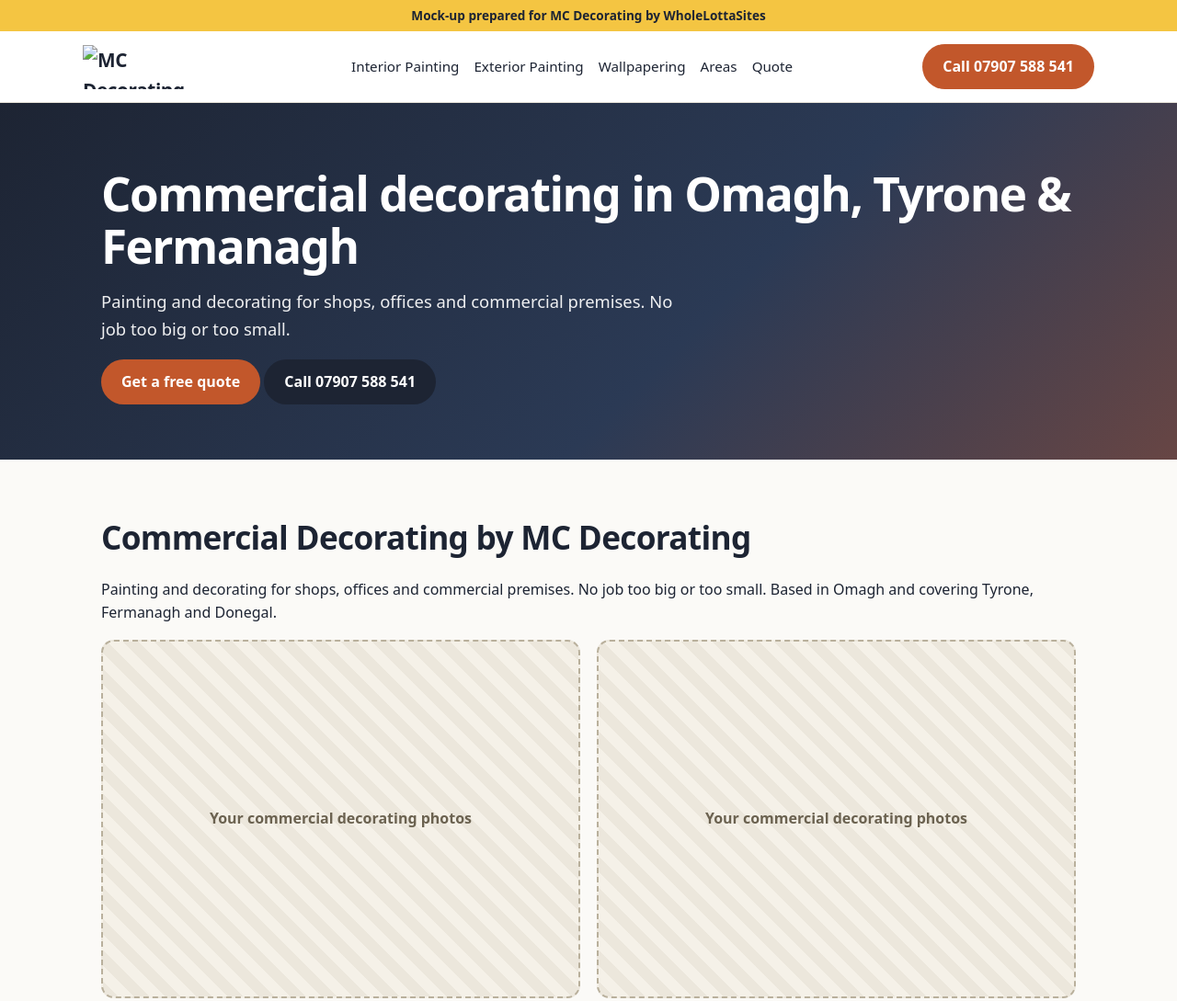
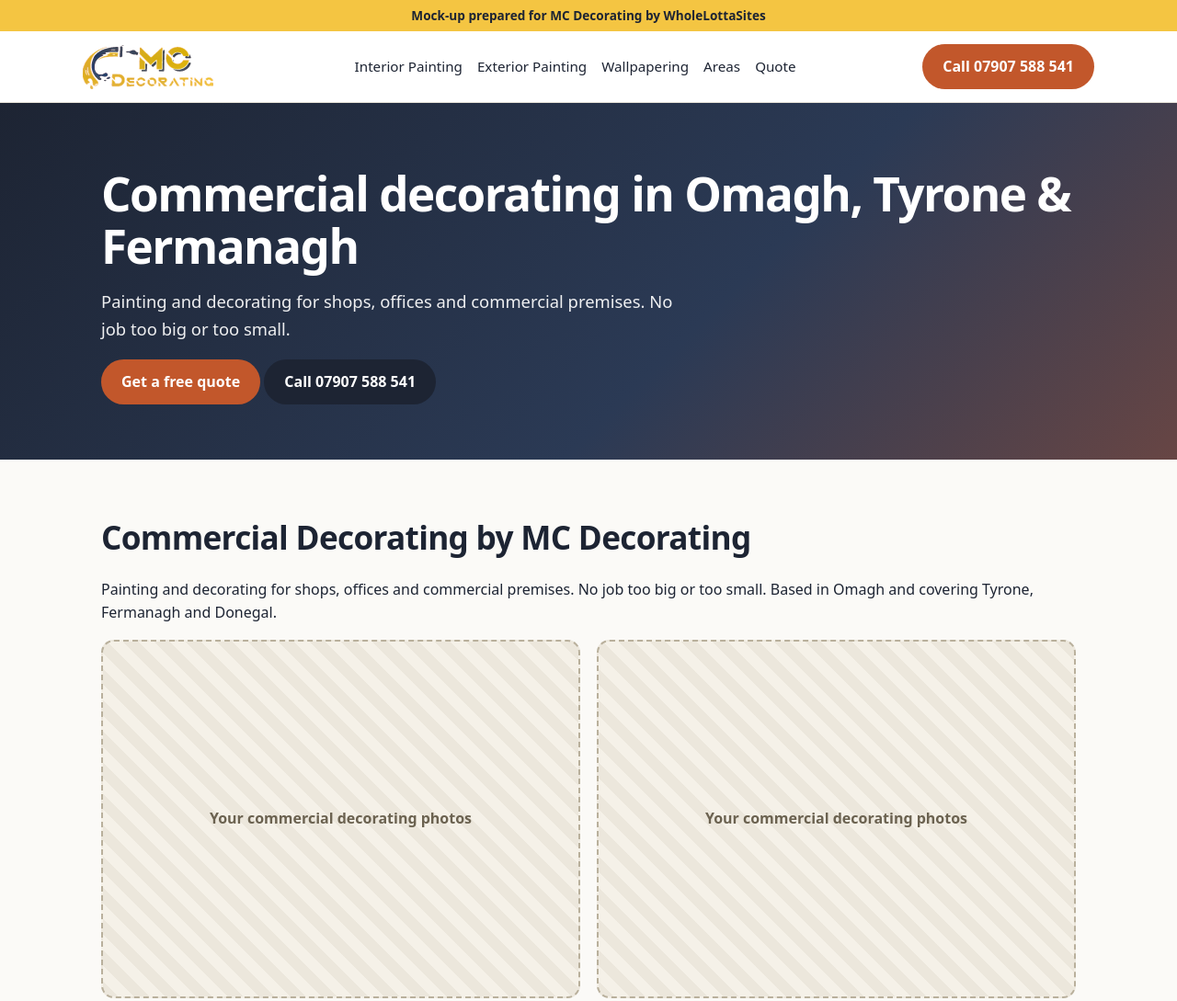
Before and after one commit to FrozenVisions/mcdecorating-mockup, a plain HTML site: page services/commercial-decorating/index.html in a window 1280 px wide. Shown: the top 1089 px of the page at 92% size. Drawn offline with Linux system fonts and the light colour scheme.

Commit message:
Transparent logo on service pages (3/3)

```diff
--- a/services/commercial-decorating/index.html
+++ b/services/commercial-decorating/index.html
@@ -1,8 +1,8 @@
 <!doctype html><html lang="en-GB"><head><meta charset="utf-8"><meta name="viewport" content="width=device-width,initial-scale=1">
 <meta name="robots" content="noindex,nofollow"><title>Commercial Decorating Omagh | MC Decorating</title><meta name="description" content="Commercial decorating in Omagh, Tyrone & Fermanagh. Free, fair quotes from MC Decorating. Call 07907 588 541.">
-<link rel="icon" type="image/png" href="../../favicon.png"><link rel="stylesheet" href="../../style.css"><script type="application/ld+json">{"@context": "https://schema.org", "@type": "HousePainter", "name": "MC Decorating", "telephone": "+447907588541", "email": "martink.kelly@yahoo.co.uk", "url": "https://frozenvisions.github.io/mcdecorating-mockup/", "address": {"@type": "PostalAddress", "addressLocality": "Omagh", "addressRegion": "County Tyrone", "addressCountry": "GB"}, "areaServed": ["Omagh", "County Tyrone", "County Fermanagh", "County Donegal"], "sameAs": ["https://www.facebook.com/p/MC-Decorating-61573444553395/"], "logo": "https://frozenvisions.github.io/mcdecorating-mockup/img-logo.jpg", "founder": {"@type": "Person", "name": "Martin Kelly"}}</script></head><body>
+<link rel="icon" type="image/png" href="../../favicon.png"><link rel="stylesheet" href="../../style.css"><script type="application/ld+json">{"@context": "https://schema.org", "@type": "HousePainter", "name": "MC Decorating", "telephone": "+447907588541", "email": "martink.kelly@yahoo.co.uk", "url": "https://frozenvisions.github.io/mcdecorating-mockup/", "address": {"@type": "PostalAddress", "addressLocality": "Omagh", "addressRegion": "County Tyrone", "addressCountry": "GB"}, "areaServed": ["Omagh", "County Tyrone", "County Fermanagh", "County Donegal"], "sameAs": ["https://www.facebook.com/p/MC-Decorating-61573444553395/"], "logo": "https://frozenvisions.github.io/mcdecorating-mockup/logo.png", "founder": {"@type": "Person", "name": "Martin Kelly"}}</script></head><body>
 <div class="mock">Mock-up prepared for MC Decorating by WholeLottaSites</div>
-<header><div class="wrap nav"><a class="logo" href="../../" aria-label="MC Decorating home"><img src="../../img-logo.jpg" alt="MC Decorating logo" width="135" height="48"></a><nav><a href="../../services/interior-painting/">Interior Painting</a><a href="../../services/exterior-painting/">Exterior Painting</a><a href="../../services/wallpapering/">Wallpapering</a><a href="../../#areas">Areas</a><a href="../../#quote">Quote</a></nav><a class="btn" href="tel:+447907588541">Call 07907 588 541</a></div></header>
+<header><div class="wrap nav"><a class="logo" href="../../" aria-label="MC Decorating home"><img src="../../logo.png" alt="MC Decorating logo" width="142" height="48"></a><nav><a href="../../services/interior-painting/">Interior Painting</a><a href="../../services/exterior-painting/">Exterior Painting</a><a href="../../services/wallpapering/">Wallpapering</a><a href="../../#areas">Areas</a><a href="../../#quote">Quote</a></nav><a class="btn" href="tel:+447907588541">Call 07907 588 541</a></div></header>
 <div class="hero"><div class="wrap"><h1>Commercial decorating in Omagh, Tyrone & Fermanagh</h1><p>Painting and decorating for shops, offices and commercial premises. No job too big or too small.</p><a class="btn" href="../../#quote">Get a free quote</a> <a class="btn alt" href="tel:+447907588541">Call 07907 588 541</a></div></div>
 <section><div class="wrap"><h2>Commercial Decorating by MC Decorating</h2><p>Painting and decorating for shops, offices and commercial premises. No job too big or too small. Based in Omagh and covering Tyrone, Fermanagh and Donegal.</p><div class="grid"><div class="ph">Your commercial decorating photos</div><div class="ph">Your commercial decorating photos</div></div>
 <p class="note">[Details of what's included to confirm with Martin]</p></div></section>
```
